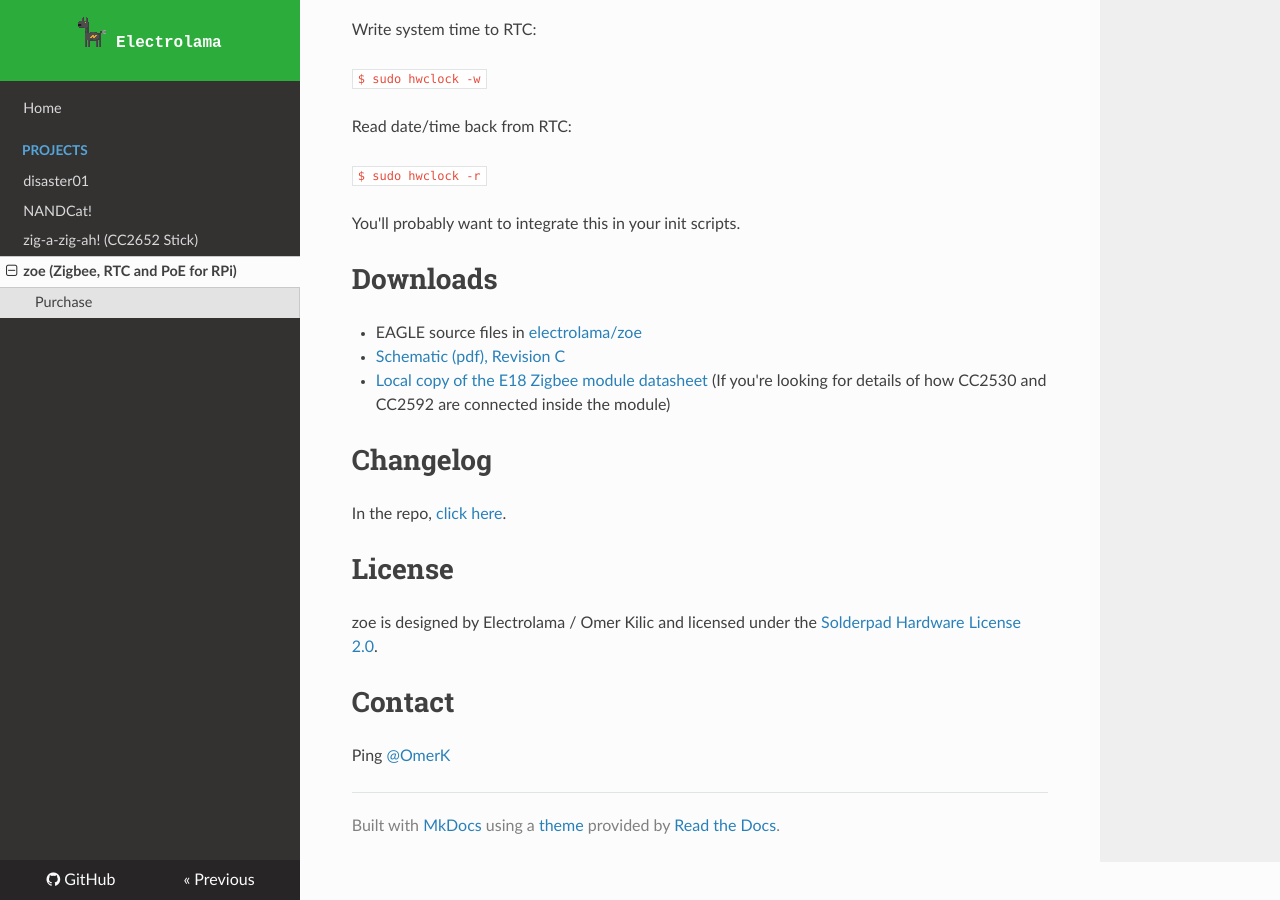
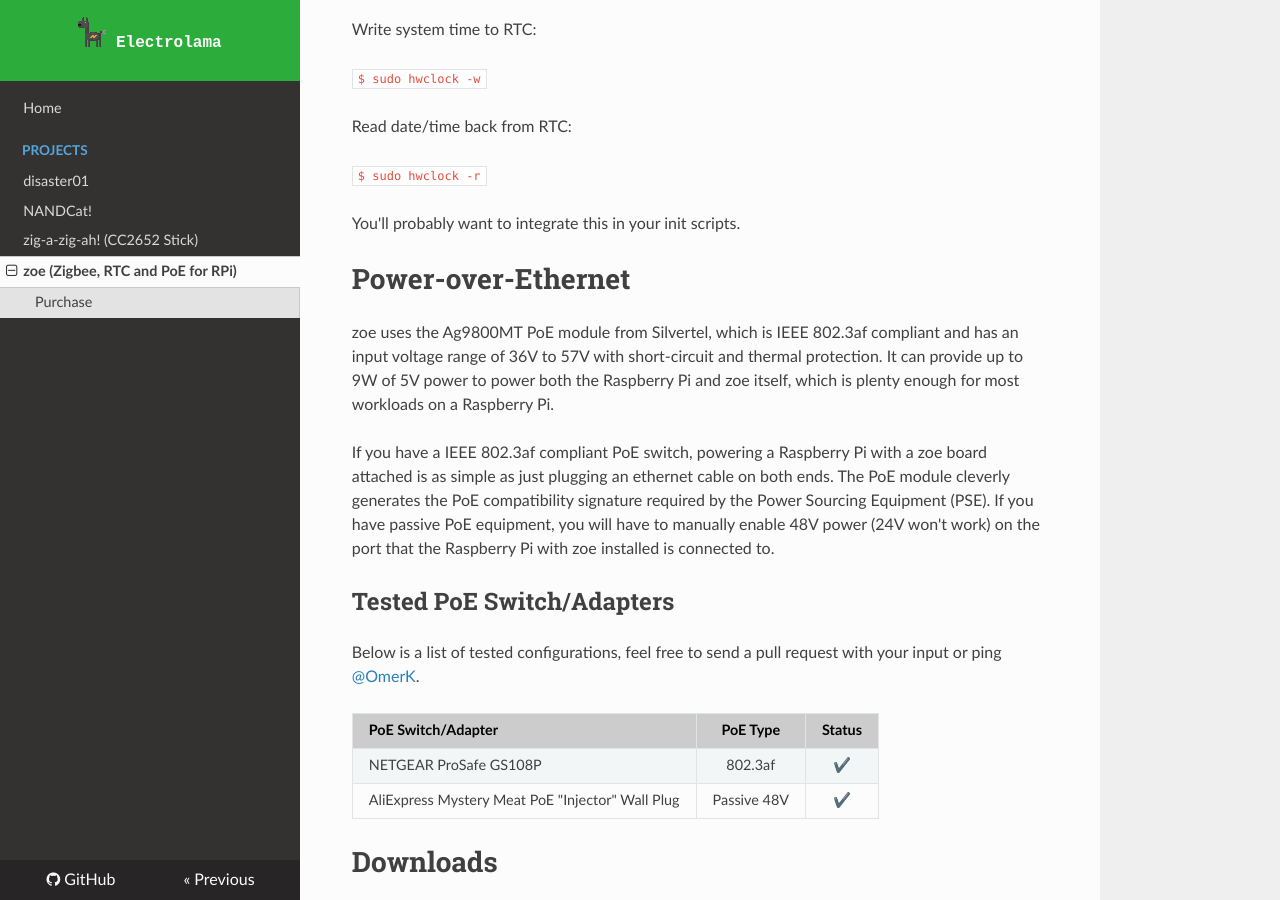
Before and after one commit to paul-jewell/docs, an MkDocs documentation site: the page built from docs/projects/zoe.md, in a window 1280 px wide and 900 px high, scrolled down 7232 px. Built offline with MkDocs 1.6.1, drawn with Linux system fonts in a browser that asks for light colours; nearby versions of some CDN libraries.

Commit message:
add zoe PoE info

```diff
--- a/docs/projects/zoe.md
+++ b/docs/projects/zoe.md
@@ -214,6 +214,23 @@ Read date/time back from RTC:
 You'll probably want to integrate this in your init scripts.
 
 
+# Power-over-Ethernet
+
+zoe uses the Ag9800MT PoE module from Silvertel, which is IEEE 802.3af compliant and has an input voltage range of 36V to 57V with short-circuit and thermal protection. It can provide up to 9W of 5V power to power both the Raspberry Pi and zoe itself, which is plenty enough for most workloads on a Raspberry Pi.
+
+If you have a IEEE 802.3af compliant PoE switch, powering a Raspberry Pi with a zoe board attached is as simple as just plugging an ethernet cable on both ends. The PoE module cleverly generates the PoE compatibility signature required by the Power Sourcing Equipment (PSE). If you have passive PoE equipment, you will have to manually enable 48V power (24V won't work) on the port that the Raspberry Pi with zoe installed is connected to.
+
+## Tested PoE Switch/Adapters
+
+Below is a list of tested configurations, feel free to send a pull request with your input or ping [@OmerK](https://twitter.com/OmerK).
+
+
+| PoE Switch/Adapter                               |   PoE Type  | Status |
+|--------------------------------------------------|:-----------:|:------:|
+| NETGEAR ProSafe GS108P                           |   802.3af   |   ✔️   |
+| AliExpress Mystery Meat PoE "Injector" Wall Plug | Passive 48V |   ✔️   |
+
+
 # Downloads
 
   - EAGLE source files in [electrolama/zoe](https://github.com/electrolama/zoe)
```
